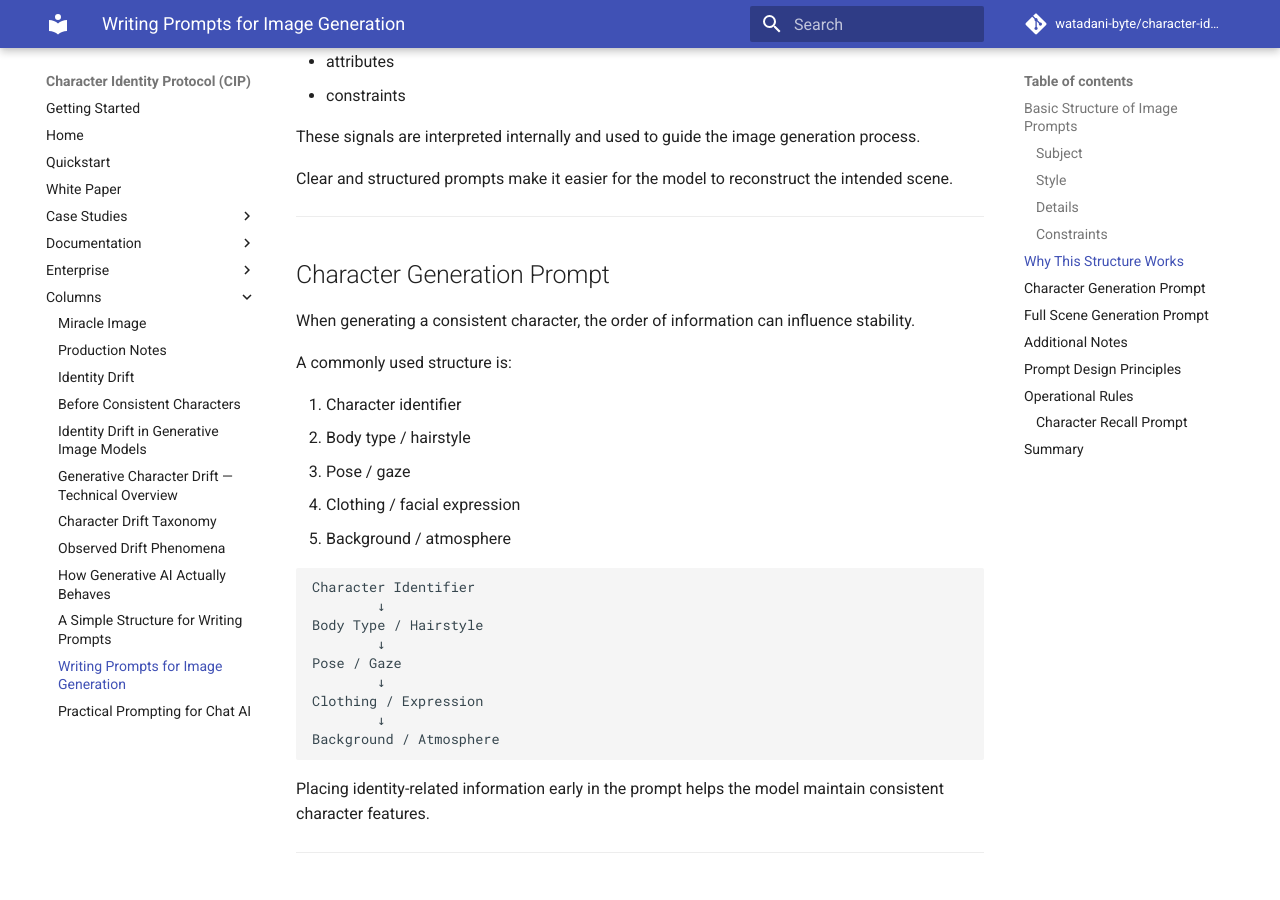
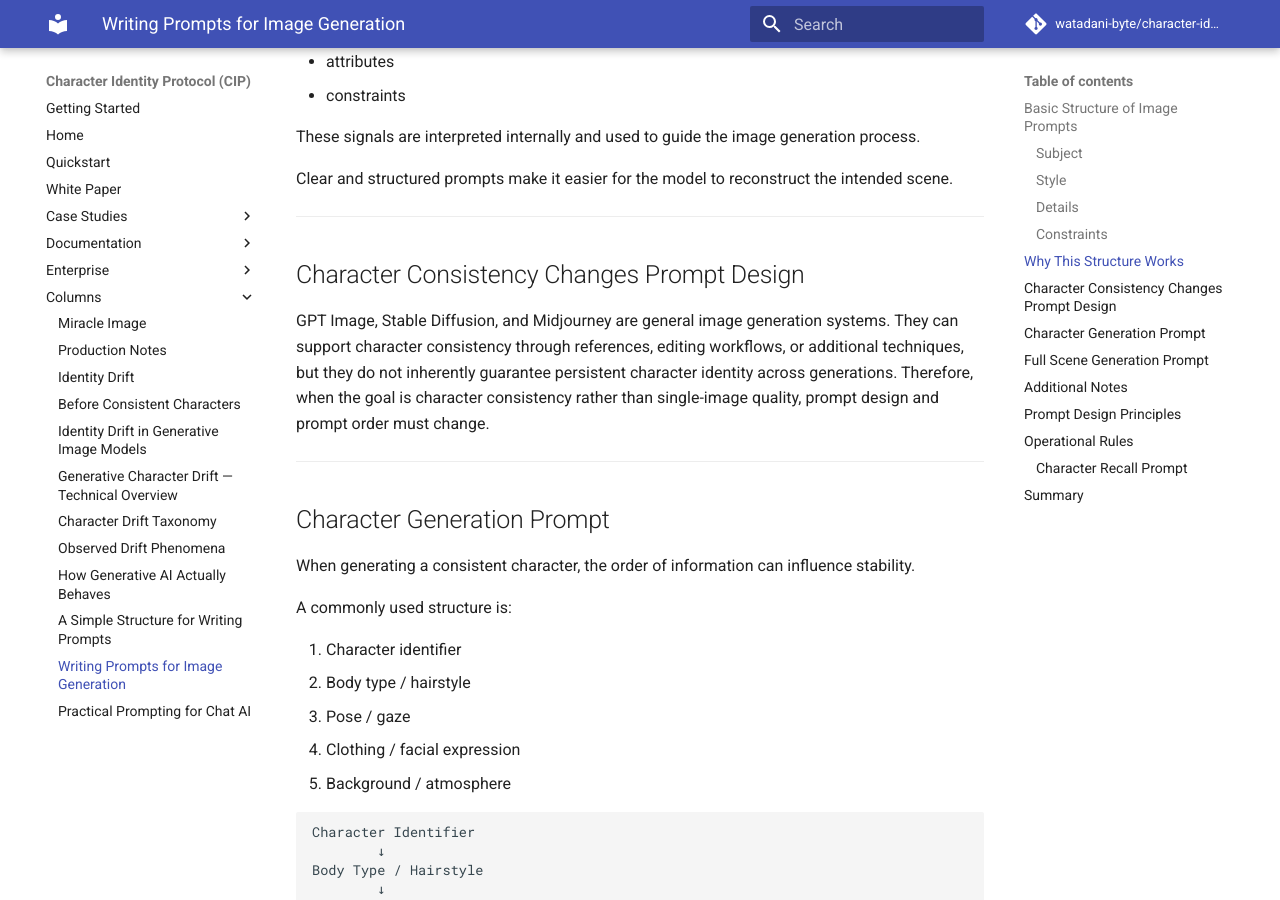
Before and after one commit to watadani-byte/character-identity-protocol, an MkDocs documentation site: the page built from docs/column_image_prompt_structure.md, in a window 1280 px wide and 900 px high, scrolled down 2374 px. Built offline with MkDocs 1.6.1 and Material for MkDocs 9.7.7, drawn with Linux system fonts in a browser that asks for light colours; comment, search, counter and statistics services are not loaded.

Commit message:
column_image_prompt_structure.md を更新

```diff
--- a/docs/column_image_prompt_structure.md
+++ b/docs/column_image_prompt_structure.md
@@ -112,6 +112,14 @@ Image models interpret prompts by combining signals such as:
 These signals are interpreted internally and used to guide the image generation process.
 
 Clear and structured prompts make it easier for the model to reconstruct the intended scene.
+
+-----
+
+## Character Consistency Changes Prompt Design
+
+GPT Image, Stable Diffusion, and Midjourney are general image generation systems.
+They can support character consistency through references, editing workflows, or additional techniques, but they do not inherently guarantee persistent character identity across generations.
+Therefore, when the goal is character consistency rather than single-image quality, prompt design and prompt order must change.
 
 -----
 
```
